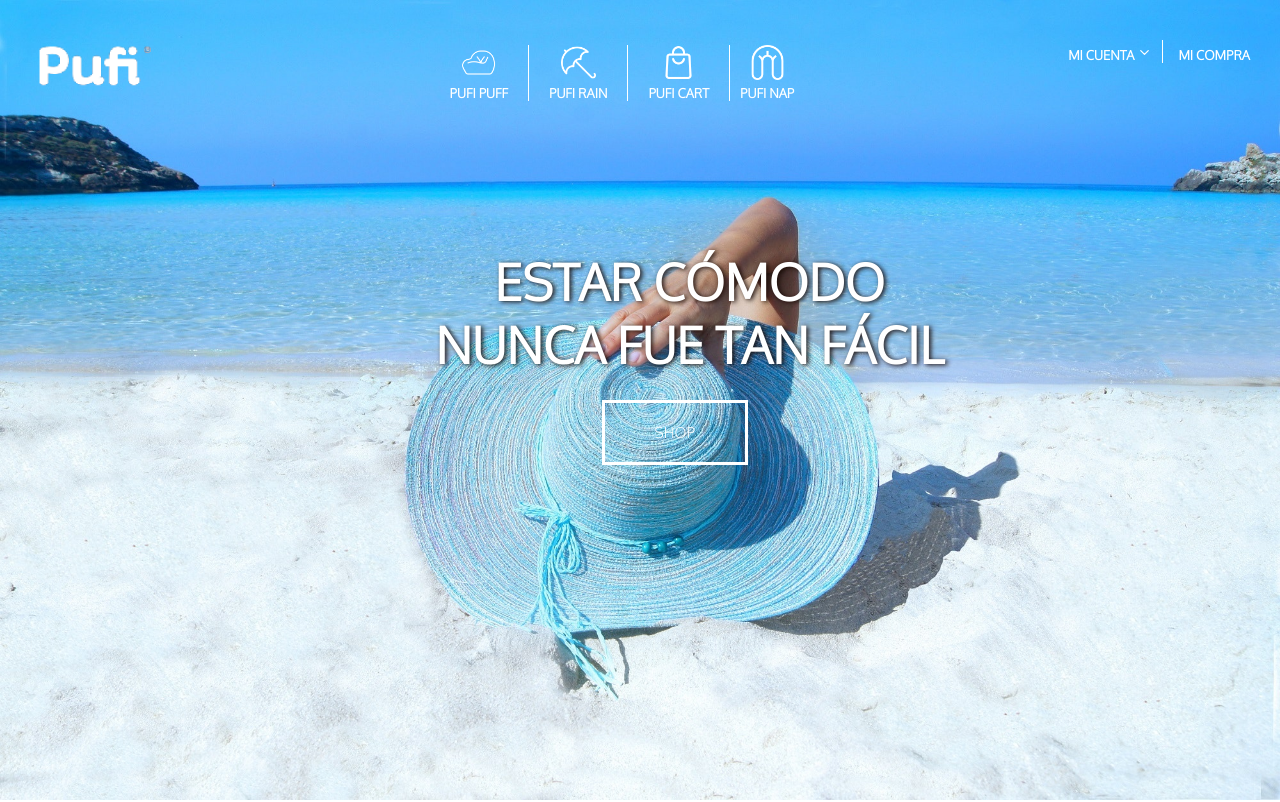
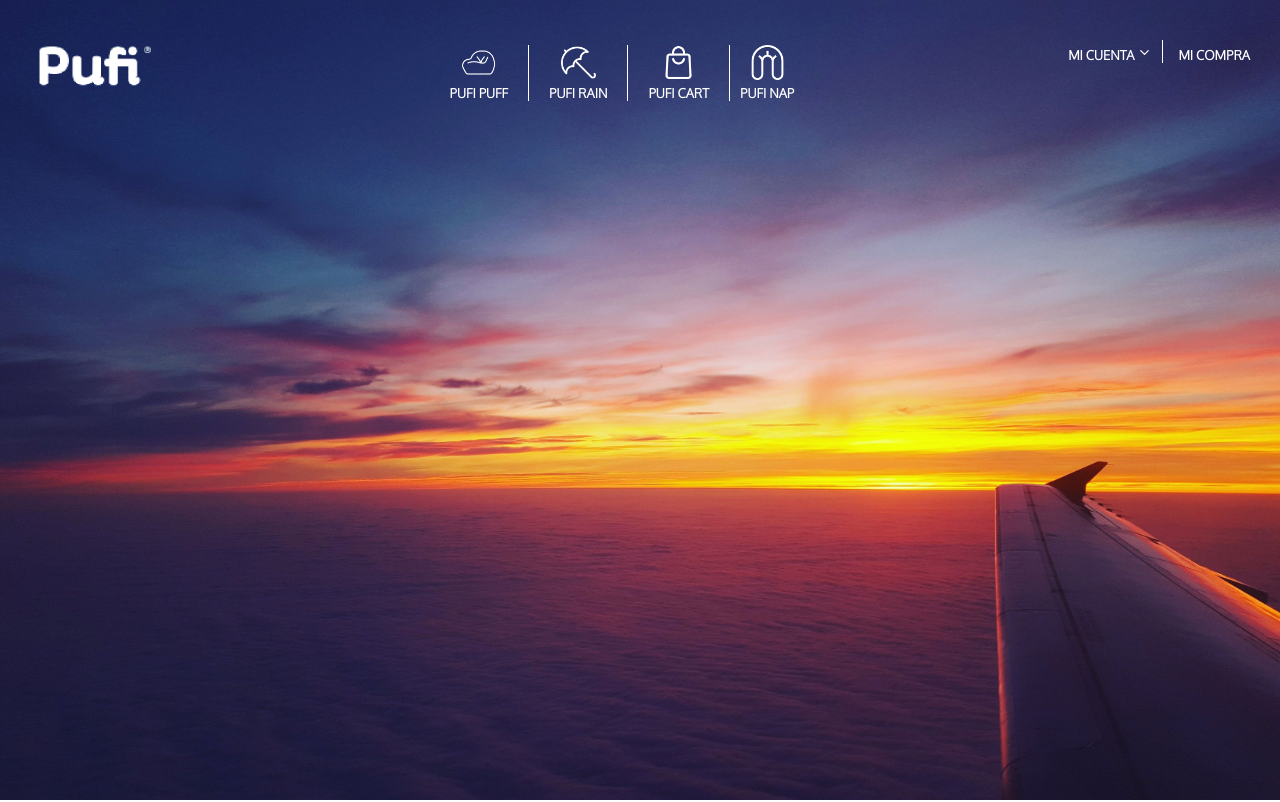
Before and after one commit to andres-rodriguez16/pufi.appp, a React (Create React App) app: page / in a window 1280 px wide. Shown: the top 802 px of the page. Built offline with nearby package versions, Linux system fonts and the light colour scheme.

Commit message:
carousel casi listo

```diff
--- a/src/components/Carousel/Carousel.jsx
+++ b/src/components/Carousel/Carousel.jsx
@@ -1,6 +1,9 @@
 import React from 'react';
 import s from './Carousel.module.css';
 import carousel4 from '../../images/carousel4.jpg';
+import carousel2 from '../../images/carousel2.jpg';
+import Carousel1 from '../../images/Carousel1.jpg';
+import carousel from '../../images/shoping.jpg';
 
 function Carousel() {
   return (
@@ -12,6 +15,15 @@ function Carousel() {
           <br/>NUNCA FUE TAN FÁCIL</h1>
           <button>SHOP</button>
         </li>
+        <li>
+          <img src={carousel2} alt='' />
+        </li>
+        <li>
+          <img src={Carousel1} alt='' />
+        </li>
+        <li>
+          <img src={carousel} alt='' />
+        </li>
       </ul>
     </div>
   );
--- a/src/components/Carousel/Carousel.module.css
+++ b/src/components/Carousel/Carousel.module.css
@@ -1,5 +1,18 @@
 @import url('https://fonts.googleapis.com/css2?family=Oxygen:wght@300&display=swap');
 
+.container {
+  overflow: hidden;
+}
+
+.container ul {
+  display: flex;
+  width: 400%;
+  animation: slider 16s infinite alternate ease-in-out;
+}
+
+.container li {
+  width: 100%;
+}
 .container img {
   height: 100vh;
   width: 100%;
@@ -35,3 +48,17 @@
   background: white;
   font-family: 'Oxygen';
 }
+
+@keyframes slider {
+  0%{margin-left: 0%}
+  20%{margin-left: 0%}
+
+  25%{margin-left: -100%}
+  45%{margin-left: -100%}
+
+  50%{margin-left: -200%}
+  70%{margin-left: -200%}
+
+  75%{margin-left: -300%}
+  100%{margin-left: -300%}
+}
```
